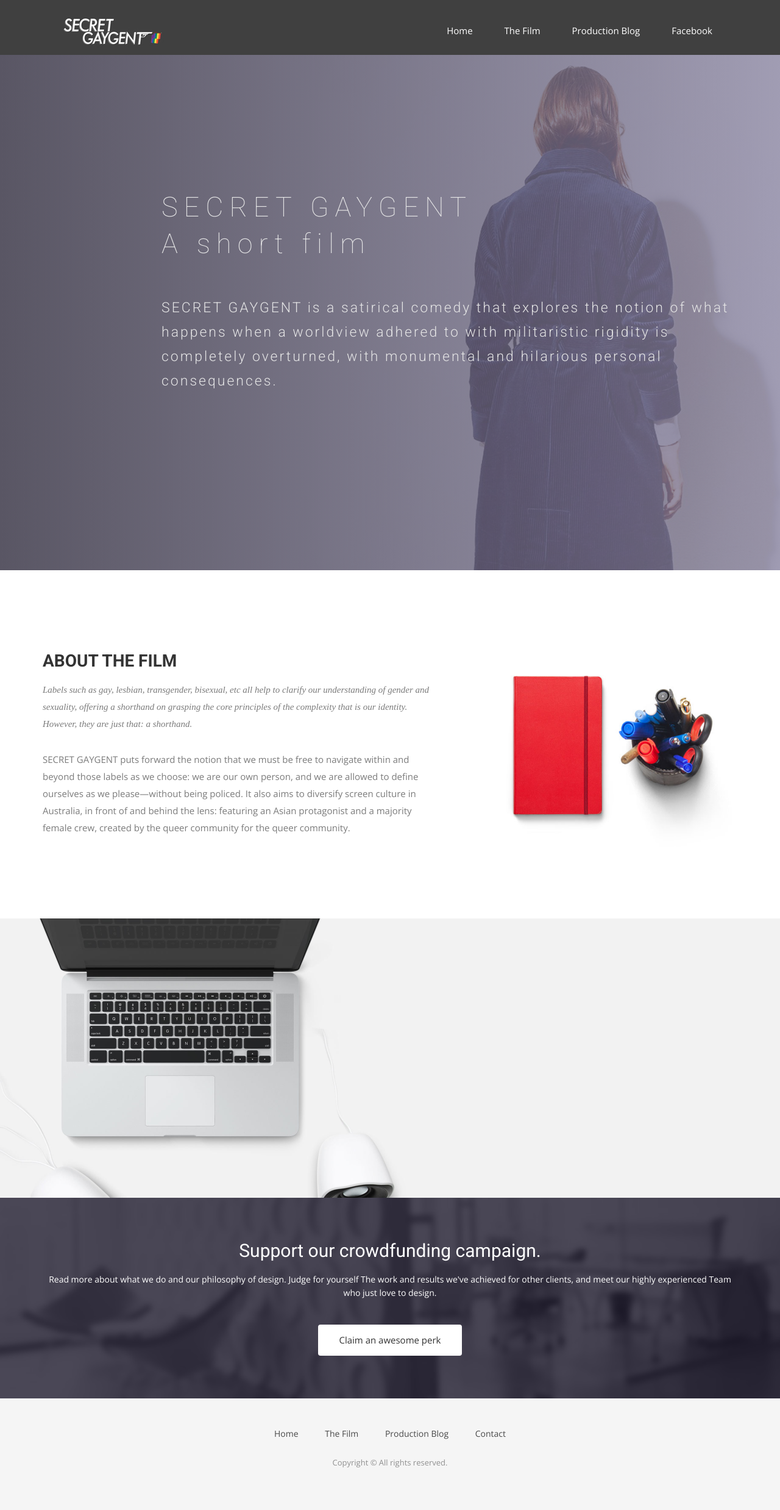
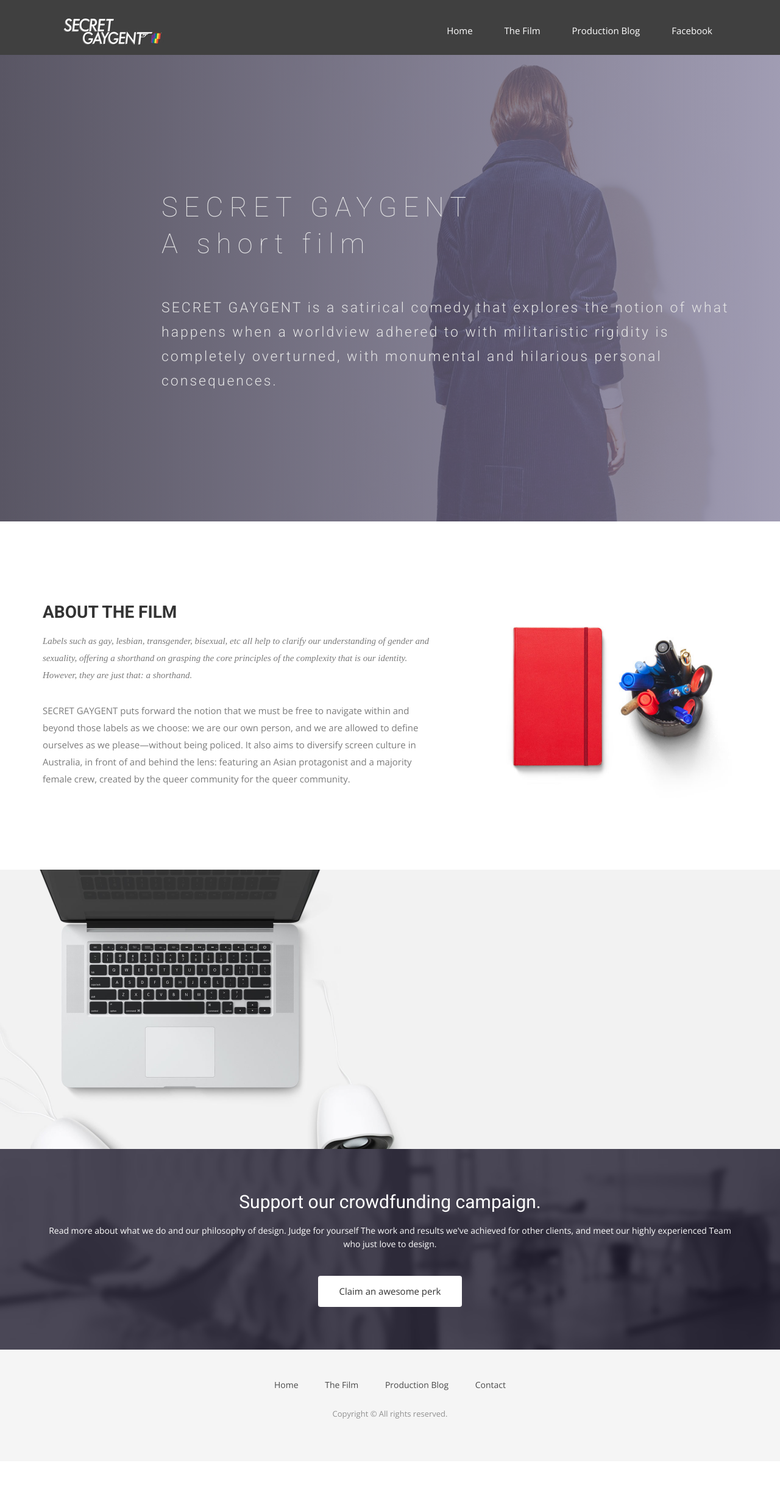
Before and after one commit to jetgirl78/secret, a Jekyll site: the page built from index.html, in a window 1280 px wide. Shown: the whole page at 61% size. Built offline with Jekyll 4.4.1, drawn with Linux system fonts in a browser that asks for light colours; nearby versions of some CDN libraries; some web fonts are replaced; after the commit the page ends 2396 px from its top, so only the background shows below that; grey boxes are pictures that could not be loaded.

Commit message:
Update airspace.css

```diff
--- a/css/airspace.css
+++ b/css/airspace.css
@@ -101,7 +101,7 @@ header .navbar-default .navbar-nav li a:hover {
   background-size: cover;
   background-attachment: fixed;
   background-position: 10% 0%;
-  padding: 200px 0 280px 0;
+  padding: 200px 0 200px 0;
   position: relative;
 }
 #slider:before {
```
